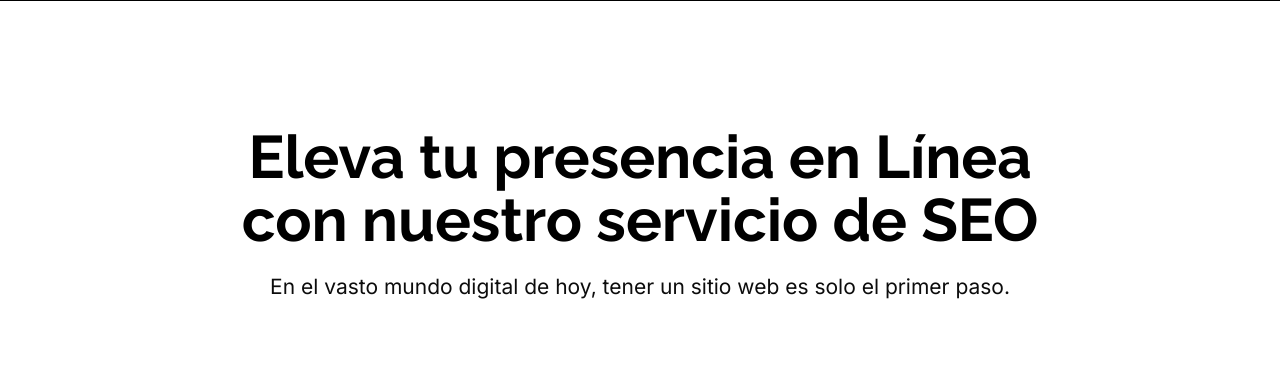
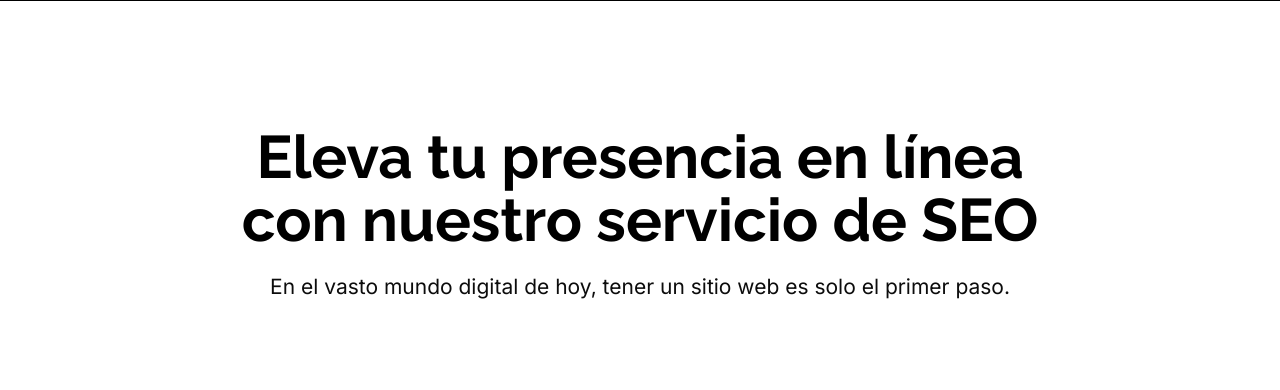
Before and after one commit to agenciarubikcom/agenciarubik, a PHP site: page /es/seo in a window 1280 px wide. Shown: the part 397-787 px from the top of the page. Run offline with PHP 8.4, Linux system fonts and the light colour scheme.

Commit message:
Cambio SEO 2

```diff
--- a/es/seo.php
+++ b/es/seo.php
@@ -23,7 +23,7 @@ include 'nav.php';
 <div class="section agenciarubik-section-padding">
     <div class="container">
         <div class="agenciarubik-section-title center">
-            <h2 class="rt-mb-20">Eleva tu presencia en Línea con nuestro servicio de SEO</h2>
+            <h2 class="rt-mb-20">Eleva tu presencia en línea con nuestro servicio de SEO</h2>
             <p>En el vasto mundo digital de hoy, tener un sitio web es solo el primer paso.</p>
         </div>
     </div>
```
